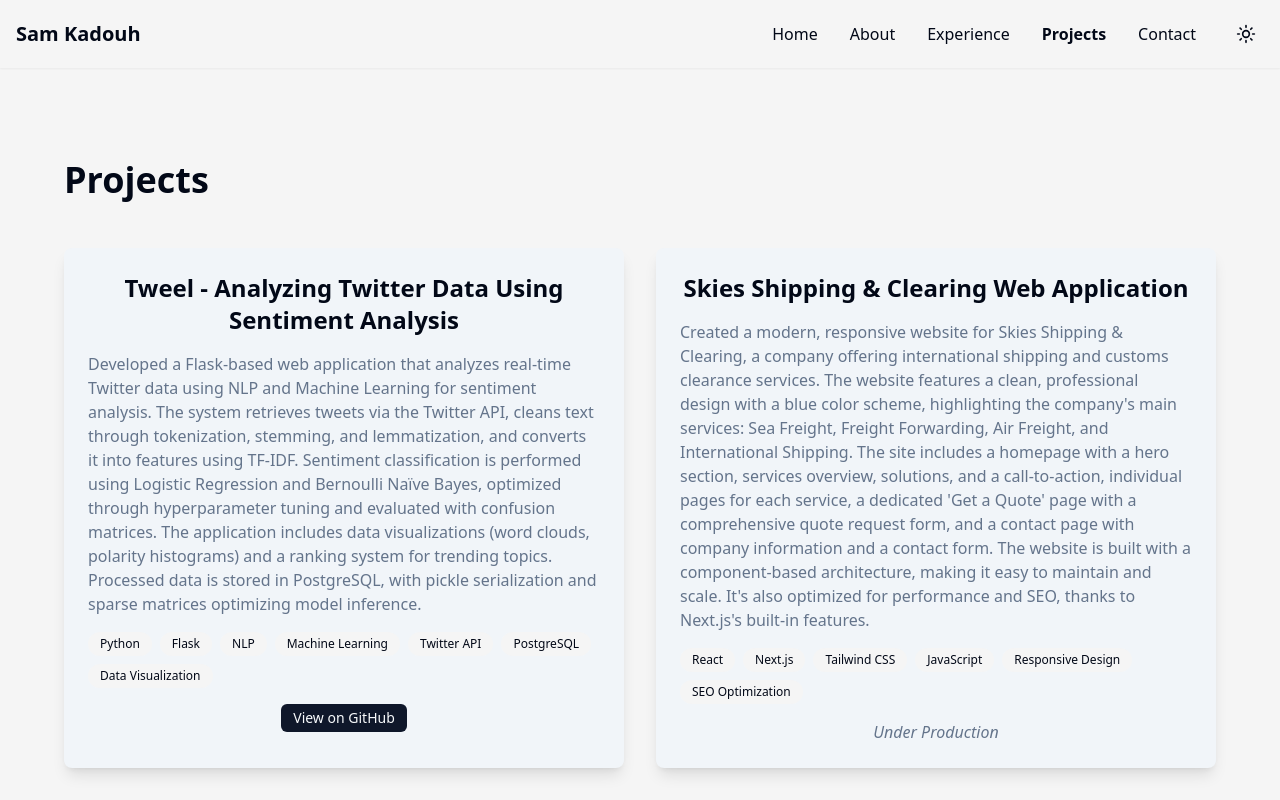
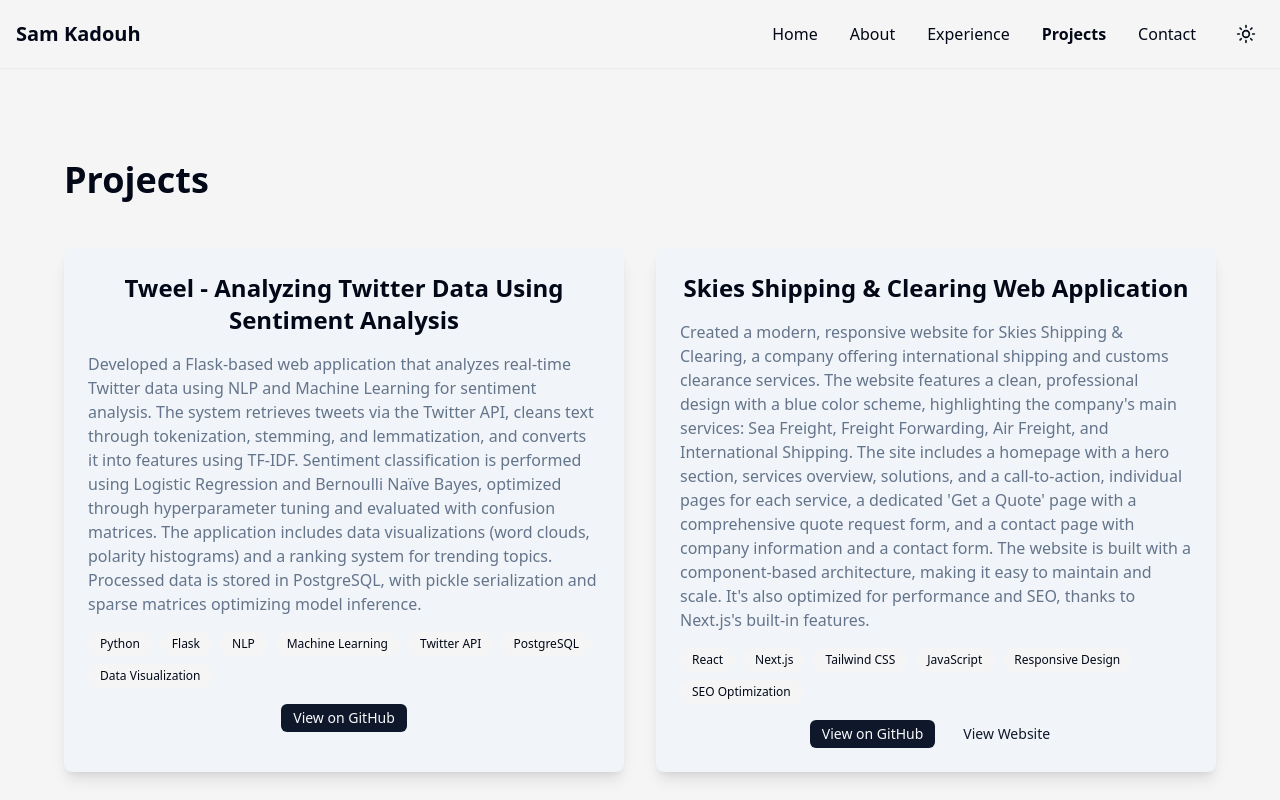
Before and after one commit to samkaddouh/my-personal-website, a Next.js app: page /projects in a window 1280 px wide. Shown: the top 800 px of the page. Built offline with nearby package versions, Linux system fonts and the light colour scheme.

Commit message:
updated projects section

```diff
--- a/app/projects/page.js
+++ b/app/projects/page.js
@@ -14,6 +14,8 @@
       description:
         "Created a modern, responsive website for Skies Shipping & Clearing, a company offering international shipping and customs clearance services. The website features a clean, professional design with a blue color scheme, highlighting the company's main services: Sea Freight, Freight Forwarding, Air Freight, and International Shipping. The site includes a homepage with a hero section, services overview, solutions, and a call-to-action, individual pages for each service, a dedicated 'Get a Quote' page with a comprehensive quote request form, and a contact page with company information and a contact form. The website is built with a component-based architecture, making it easy to maintain and scale. It's also optimized for performance and SEO, thanks to Next.js's built-in features.",
       technologies: ["React", "Next.js", "Tailwind CSS", "JavaScript", "Responsive Design", "SEO Optimization"],
+      github: "https://github.com/samkaddouh/skies-website-final", // Add the GitHub link
+      website: "https://www.skies-lb.com", // Add the live website link
     },
     {
       title: "Beads n Beyond E-commerce Website",
@@ -44,8 +46,8 @@
                   ))}
                 </div>
 
-                <div className="flex justify-center mt-4">
-                  {project.github ? (
+                <div className="flex justify-center mt-4 gap-4">
+                  {project.github && (
                     <Link
                       href={project.github}
                       target="_blank"
@@ -54,8 +56,16 @@
                     >
                       View on GitHub
                     </Link>
-                  ) : (
-                    <p className="italic text-muted-foreground">Under Production</p>
+                  )}
+                  {project.website && (
+                    <Link
+                      href={project.website}
+                      target="_blank"
+                      rel="noopener noreferrer"
+                      className="inline-block px-3 py-1 text-sm bg-secondary text-secondary-foreground rounded-md hover:bg-secondary/90 transition-colors"
+                    >
+                      View Website
+                    </Link>
                   )}
                 </div>
               </div>
```
